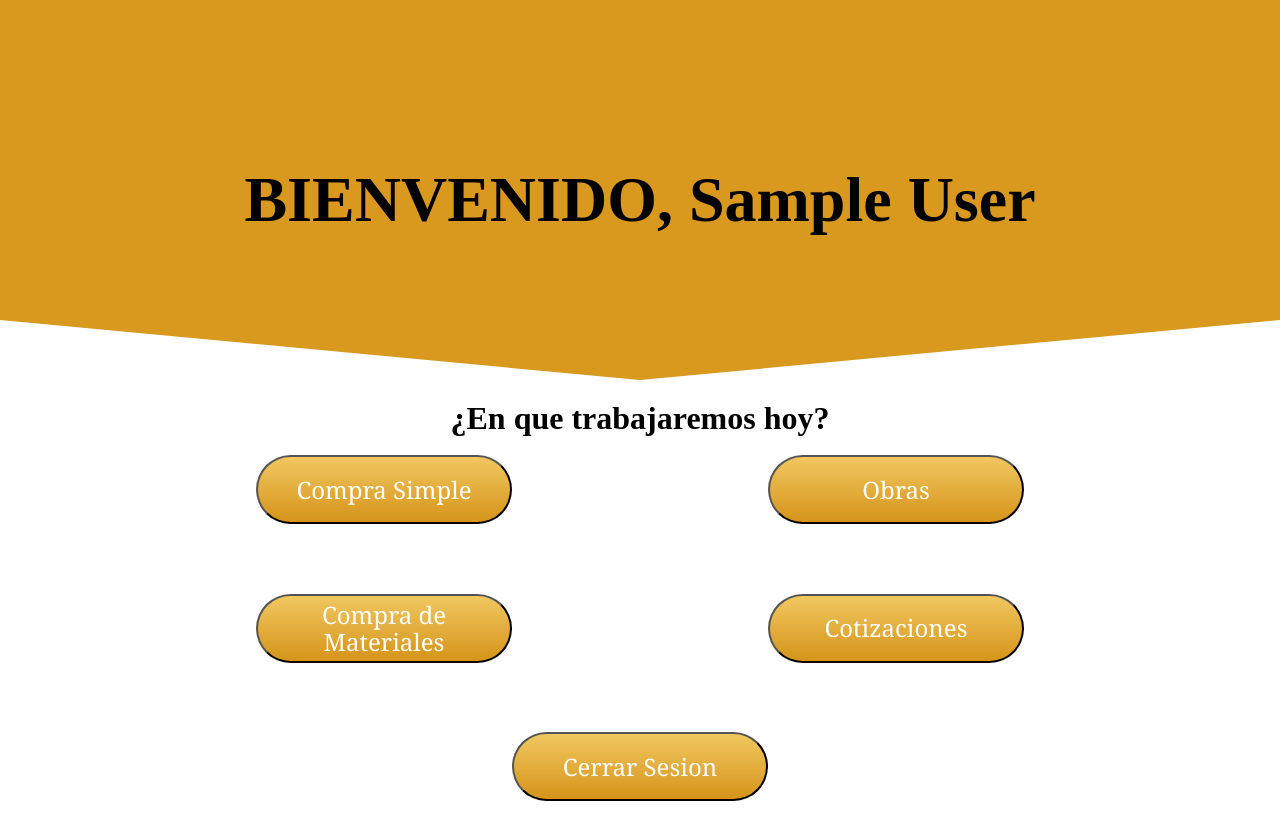
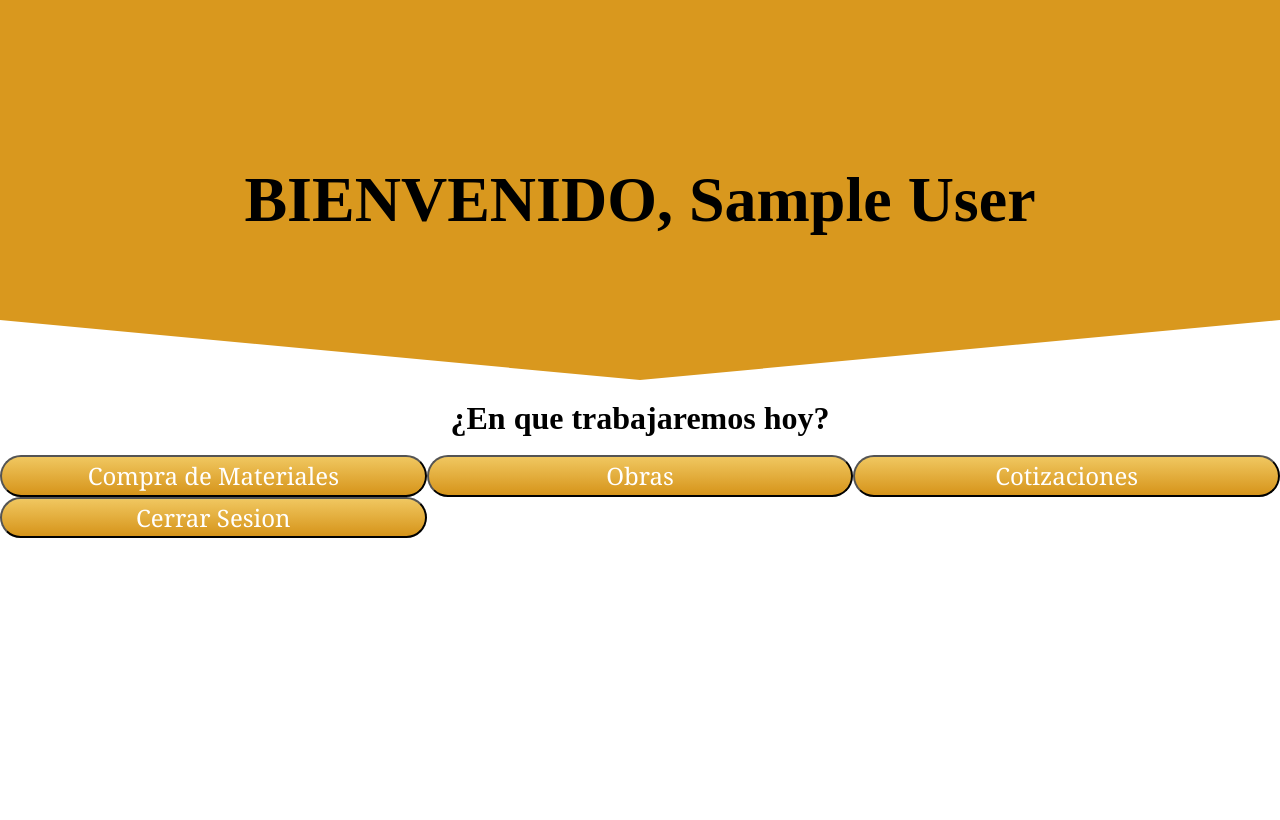
Before and after one commit to Suclaif88/Caleidoscopio, a PHP site: page /VISTADC/DC.php in a window 1280 px wide. After the commit the page ends 538 px from the top, so only its background shows below. Run offline with PHP 8.4, Linux system fonts and the light colour scheme; the visitor is signed in with stand-in values (Sample User, id 1).

Commit message:
28/03/2024

```diff
--- a/CSS/CSSCO.css
+++ b/CSS/CSSCO.css
@@ -182,6 +182,7 @@ input[type="submit"]:hover {
         background-image: -o-linear-gradient(top, #777777, #000000);
         background-image: linear-gradient(to bottom, #777777, #000000);
         text-decoration: none;
+        cursor: pointer;
       }
 
   a{
--- a/CSS/CSSDC.css
+++ b/CSS/CSSDC.css
@@ -29,7 +29,6 @@
     background-image: -o-linear-gradient(top, #777777, #000000);
     background-image: linear-gradient(to bottom, #777777, #000000);
     text-decoration: none;
-    cursor: pointer;
   }
 
   .cabeza{
@@ -47,15 +46,16 @@
 
   .botones {
     display: grid;
-    grid-template-columns: repeat(5, 1fr);
-    grid-template-rows: repeat(3, 1fr) repeat(2, 1fr);
+    grid-template-columns: repeat(3, 1fr);
+    grid-template-rows: repeat(2, 1fr);
     grid-column-gap: 0px;
     grid-row-gap: 0px;
     min-width: 0;
     min-height: 0;
   }
-.div1 { grid-area: 1 / 2 / 2 / 3; }
-.div2 { grid-area: 3 / 2 / 4 / 3; }
-.div3 { grid-area: 1 / 4 / 2 / 5; }
-.div4 { grid-area: 3 / 4 / 4 / 5; }
-.div5 { grid-area: 5 / 4 / 5 / 3; }
+
+
+
+  .divb1 { grid-area: 1 / 1 / 2 / 2; }
+  .divb2 { grid-area: 2 / 2 / 3 / 3; }
+  .divb3 { grid-area: 1 / 3 / 2 / 4; }
--- a/VISTADC/DC.php
+++ b/VISTADC/DC.php
@@ -25,12 +25,10 @@
     </center>
     <br>
     <div class="botones">
-
-        <button class="btn1 div1" onclick="window.location.href='COMPRA-SIMPLE.php'">Compra Simple</button>
-        <button class="btn1 div2" onclick="window.location.href='COMPRA-MATERIALES.php'">Compra de Materiales</button>
-        <button class="btn1 div3" onclick="window.location.href='OBRAS.php'">Obras</button>
-        <button class="btn1 div4" onclick="window.location.href='COTIZACION.php'">Cotizaciones</button>
-        <button class="btn1 div5" onclick="window.location.href='../PHP/LOGOUT.php'">Cerrar Sesion</button>
+        <button class="btn1 div1" onclick="window.location.href='COMPRA-MATERIALES.php'">Compra de Materiales</button>
+        <button class="btn1 div2" onclick="window.location.href='OBRAS.php'">Obras</button>
+        <button class="btn1 div3" onclick="window.location.href='COTIZACION.php'">Cotizaciones</button>
+        <button class="btn1 div4" onclick="window.location.href='../PHP/LOGOUT.php'">Cerrar Sesion</button>
     </div>
 
 
```
Also changed, not shown: VISTADC/AGREGARCO.php (+7 -5 lines).
